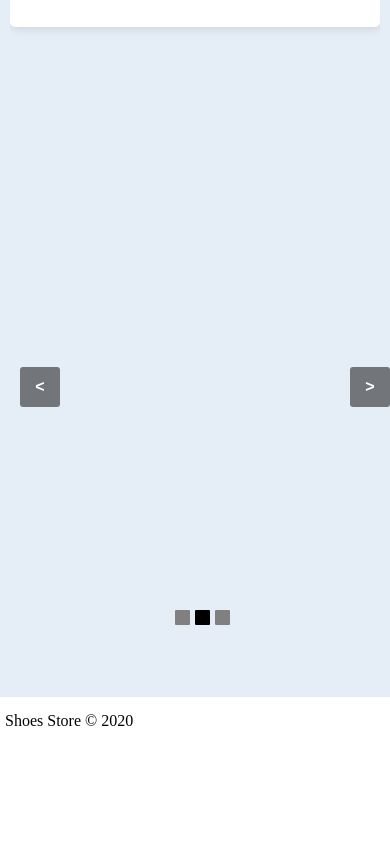
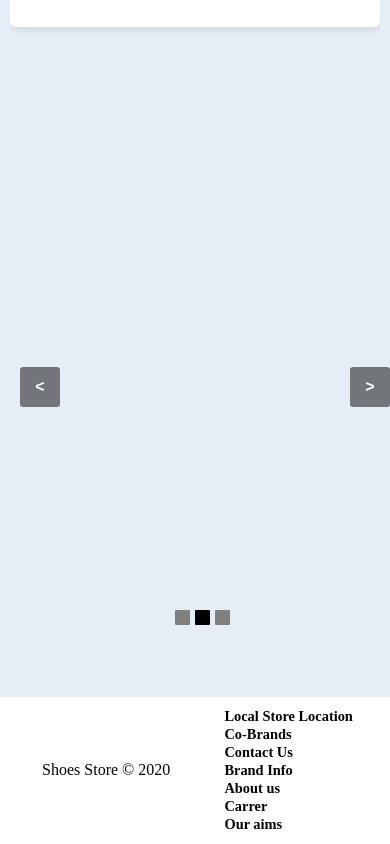
Before and after one commit to Adityapanther/ShoesStore-Responsive-Landing-Page, a plain HTML site: page index.html in a window 390 px wide. Shown: the part 2615-3459 px from the top of the page. Before the commit the page ends 3361 px from the top, so only its background shows below. Drawn offline with Linux system fonts and the light colour scheme.

Commit message:
footer responsive created

```diff
--- a/style/style.scss
+++ b/style/style.scss
@@ -302,7 +302,8 @@
 
         .footer-second-row{
             width: 100%;
-            height: 3em;
+            min-height: 3em;
+            height: auto;
             box-shadow: 0px -2px 3px #c7c7c7;
             display: flex;
             justify-content: space-evenly;
@@ -368,10 +369,21 @@
         }
     }
 
-    .footer{
-        .footer-second-row{
-            height: 10em;
+    .footer {
+        padding: 10px;
+
+        .footer-second-row {
             box-shadow: none;
+            display: flex;
+            justify-content: space-around;
+
+
+            .brand-info {
+
+                ul {
+                    display: block;
+                }
+            }
         }
     }
 }
@@ -393,15 +405,19 @@
         }
 
 
-        .footer {
-            .footer-second-row {
-
+        .footer{
+            padding: 10px;
+            .footer-second-row{
                 box-shadow: none;
                 display: flex;
-                justify-content: flex-start;
+               justify-content: space-around;
+
 
                 .brand-info{
-                    display: none;
+
+                    ul{
+                        display: block;
+                    }
                 }
             }
         }
```
Also changed, not shown: style/style.css, 1 other file.
